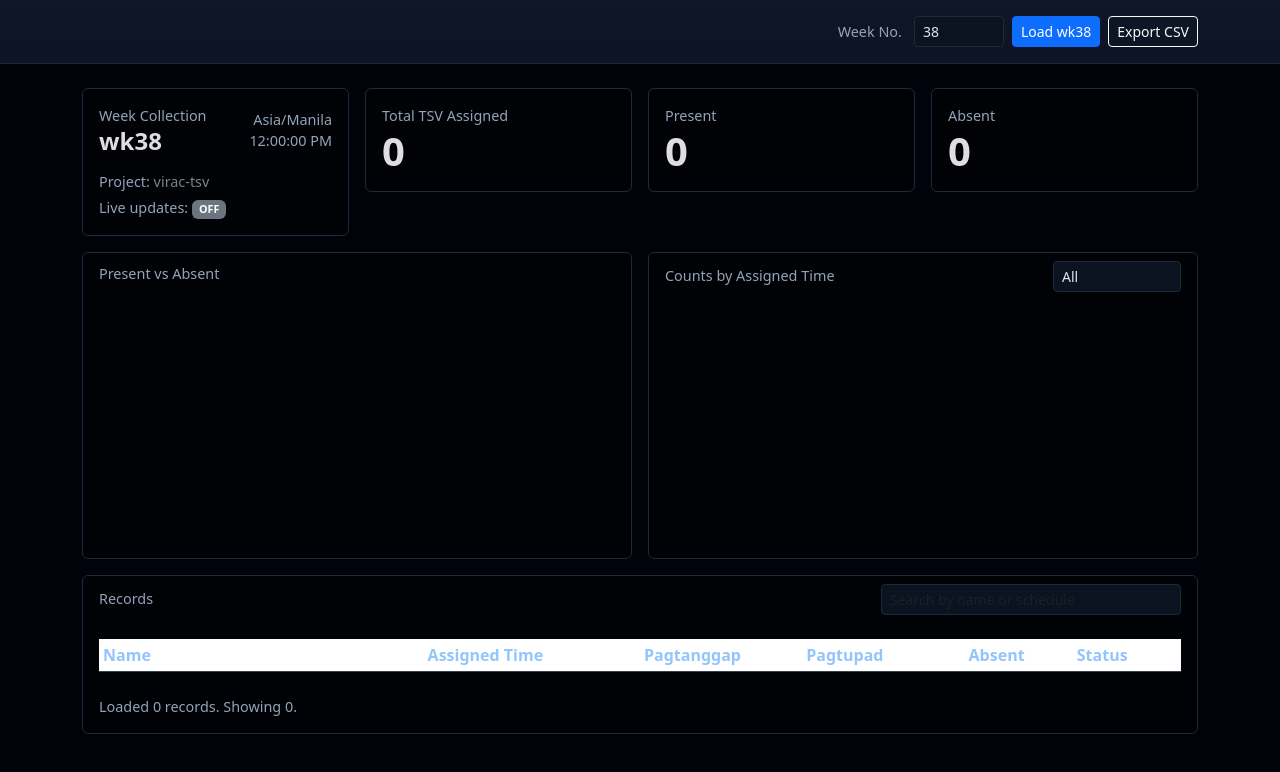
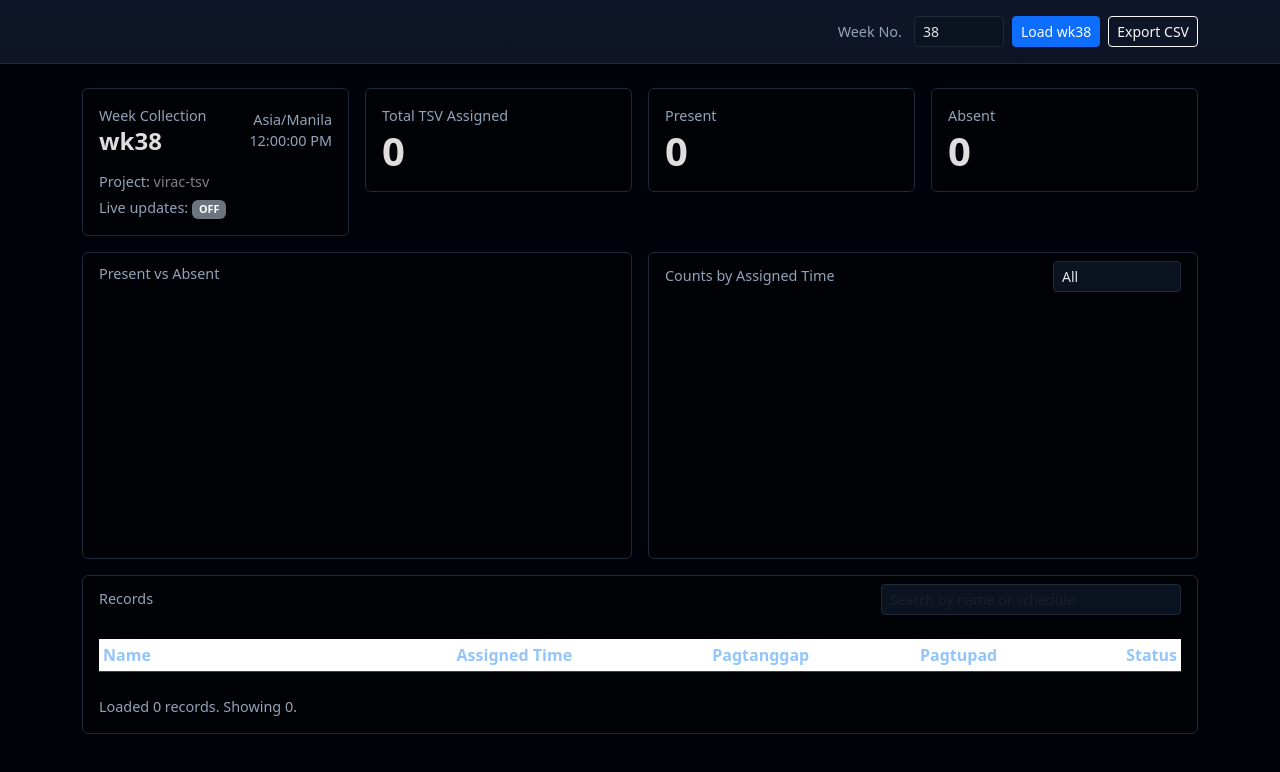
Before and after one commit to kuysdrew28/teaSbi, a plain HTML site: page admin/status.html in a window 1280 px wide. Drawn offline with nearby package versions, Linux system fonts and the light colour scheme; no server answers.

Commit message:
Update status.html

```diff
--- a/admin/status.html
+++ b/admin/status.html
@@ -264,11 +264,10 @@
               <table class="table table-sm align-middle" id="recordsTable">
                 <thead>
                   <tr>
-                    <th style="width:30%">Name</th>
-                    <th style="width:20%">Assigned Time</th>
-                    <th style="width:15%">Pagtanggap</th>
-                    <th style="width:15%">Pagtupad</th>
-                    <th style="width:10%">Absent</th>
+                    <th style="width:35%">Name</th>
+                    <th style="width:25%">Assigned Time</th>
+                    <th style="width:20%">Pagtanggap</th>
+                    <th style="width:20%">Pagtupad</th>
                     <th style="width:10%">Status</th>
                   </tr>
                 </thead>
@@ -448,7 +447,6 @@
                 ${r.timeOut1 ? `<div><b>TimeOut1:</b> ${escapeHtml(asDateStr(r.timeOut1))}</div>` : ''}
                 ${r.timeOut2 ? `<div><b>TimeOut2:</b> ${escapeHtml(asDateStr(r.timeOut2))}</div>` : ''}
               </td>
-              <td>${r.absent === true ? '<span class="badge badge-absent">Yes</span>' : '<span class="badge bg-secondary">No</span>'}</td>
               <td>
                 ${status === 'present' ? '<span class="badge badge-present">Present</span>' : status === 'absent' ? '<span class="badge badge-absent">Absent</span>' : '<span class="badge badge-unknown">Unknown</span>'}
               </td>`;
```
